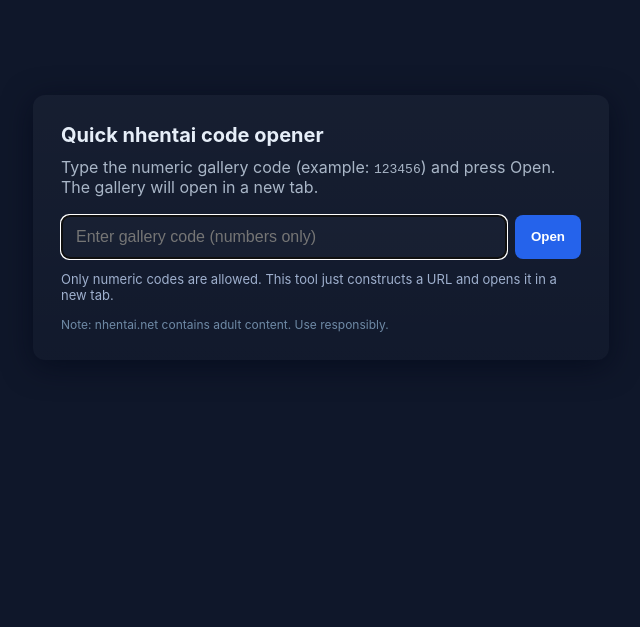
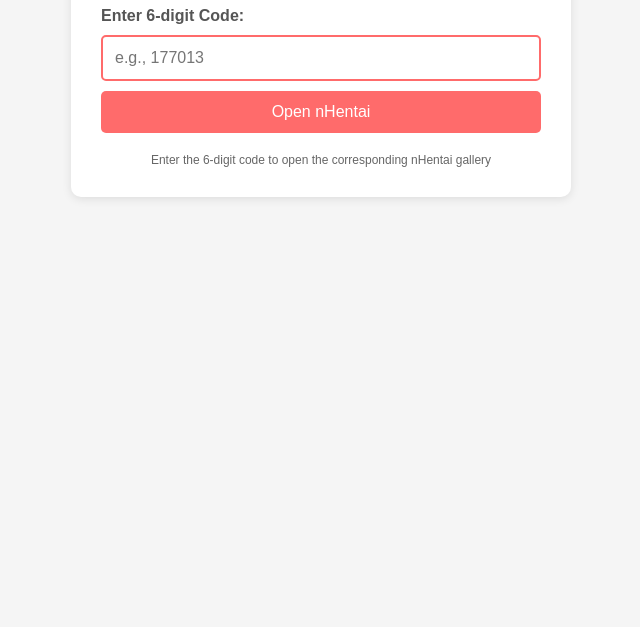
Before and after one commit to markhdd2007-ai/markhdd2007-ai.github.io, a plain HTML site: page index.html in a window 1280 px wide. Shown: the part 173-800 px from the top of the page, without its empty margins (319-959 px from the left). Drawn offline with Linux system fonts and the light colour scheme.

Commit message:
Update index.html

```diff
--- a/index.html
+++ b/index.html
@@ -1,69 +1,102 @@
-<!doctype html>
-
-<html lang="en">
+<!DOCTYPE html>
+<html>
 <head>
-  <meta charset="utf-8" />
-  <meta name="viewport" content="width=device-width,initial-scale=1" />
-  <title>nhentai - Quick Code Opener</title>
-  <style>
-    :root{font-family:Inter,system-ui,Arial,Helvetica,sans-serif}
-    body{display:flex;align-items:center;justify-content:center;min-height:100vh;margin:0;background:#0f172a;color:#e6eef8}
-    .card{width:100%;max-width:520px;padding:28px;border-radius:12px;background:linear-gradient(180deg,rgba(255,255,255,0.03),rgba(255,255,255,0.01));box-shadow:0 6px 30px rgba(2,6,23,0.6)}
-    h1{margin:0 0 10px;font-size:20px}
-    p{margin:0 0 18px;color:#a9b6c7}
-    .row{display:flex;gap:8px}
-    input[type="text"]{flex:1;padding:12px 14px;border-radius:8px;border:1px solid rgba(255,255,255,0.06);background:rgba(255,255,255,0.02);color:inherit;font-size:16px}
-    button{padding:12px 16px;border-radius:8px;border:0;background:#2563eb;color:white;font-weight:600;cursor:pointer}
-    .hint{margin-top:12px;color:#9fb0ce;font-size:13px}
-    .error{color:#ffb4b4;margin-top:10px}
-    footer{margin-top:14px;font-size:12px;color:#6f8aa6}
-  </style>
+    <title>nHentai URL Opener</title>
+    <style>
+        body {
+            font-family: Arial, sans-serif;
+            max-width: 500px;
+            margin: 50px auto;
+            padding: 20px;
+            background-color: #f5f5f5;
+        }
+        .container {
+            background: white;
+            padding: 30px;
+            border-radius: 10px;
+            box-shadow: 0 2px 10px rgba(0,0,0,0.1);
+        }
+        h1 {
+            color: #333;
+            text-align: center;
+        }
+        label {
+            font-weight: bold;
+            color: #555;
+        }
+        input {
+            width: 100%;
+            padding: 12px;
+            margin: 10px 0;
+            border: 2px solid #ddd;
+            border-radius: 5px;
+            font-size: 16px;
+            box-sizing: border-box;
+        }
+        input:focus {
+            border-color: #ff6b6b;
+            outline: none;
+        }
+        button {
+            background-color: #ff6b6b;
+            color: white;
+            padding: 12px 30px;
+            border: none;
+            border-radius: 5px;
+            cursor: pointer;
+            font-size: 16px;
+            width: 100%;
+            transition: background-color 0.3s;
+        }
+        button:hover {
+            background-color: #ff5252;
+        }
+        .note {
+            font-size: 12px;
+            color: #666;
+            margin-top: 20px;
+            text-align: center;
+        }
+    </style>
 </head>
 <body>
-  <main class="card">
-    <h1>Quick nhentai code opener</h1>
-    <p>Type the numeric gallery code (example: <code>123456</code>) and press Open. The gallery will open in a new tab.</p><div class="row">
-  <input id="codeInput" type="text" inputmode="numeric" pattern="[0-9]*" placeholder="Enter gallery code (numbers only)" autofocus />
-  <button id="openBtn">Open</button>
-</div>
+    <div class="container">
+        <h1>nHentai URL Generator</h1>
 
-<div class="hint">Only numeric codes are allowed. This tool just constructs a URL and opens it in a new tab.</div>
-<div id="msg" class="error" aria-live="polite"></div>
+        <label for="codeInput">Enter 6-digit Code:</label>
+        <input type="text" id="codeInput" placeholder="e.g., 177013" maxlength="6" onkeypress="handleKeyPress(event)">
 
-<footer>Note: nhentai.net contains adult content. Use responsibly.</footer>
+        <button onclick="openNHentai()">Open nHentai</button>
 
-  </main>  <script>
-    const input = document.getElementById('codeInput');
-    const btn = document.getElementById('openBtn');
-    const msg = document.getElementById('msg');
+        <div class="note">
+            Enter the 6-digit code to open the corresponding nHentai gallery
+        </div>
+    </div>
 
-    function clearMsg(){ msg.textContent = ''; }
+    <script>
+        function openNHentai() {
+            const baseURL = 'https://nhentai.net/g/';
+            const code = document.getElementById('codeInput').value.trim();
 
-    function openGallery(){
-      clearMsg();
-      const raw = input.value.trim();
-      if(!raw){ msg.textContent = 'Please enter a code.'; return; }
+            // Validate 6-digit number
+            if (code && /^\d{6}$/.test(code)) {
+                const finalURL = baseURL + code + '/';
+                window.open(finalURL, '_blank');
+            } else {
+                alert('Please enter a valid 6-digit code (numbers only).');
+            }
+        }
 
-      // Accept only digits (common for nhentai gallery codes)
-      const match = raw.match(/^\d+$/);
-      if(!match){ msg.textContent = 'Invalid code — only numbers are allowed.'; return; }
+        function handleKeyPress(event) {
+            if (event.key === 'Enter') {
+                openNHentai();
+            }
+        }
 
-      const code = match[0];
-      const url = `https://nhentai.net/g/${encodeURIComponent(code)}/`;
-
-      // Open in a new tab and disassociate for safety
-      const newWin = window.open(url, '_blank', 'noopener,noreferrer');
-      if(!newWin){ msg.textContent = 'Blocked popup. Please allow popups for this page.'; }
-      else newWin.opener = null;
-
-      // optionally clear the field
-      // input.value = '';
-    }
-
-    btn.addEventListener('click', openGallery);
-    input.addEventListener('keydown', (e)=>{ if(e.key === 'Enter') openGallery(); });
-
-    // small UX: remove error when typing
-    input.addEventListener('input', clearMsg);
-  </script></body>
+        // Auto-focus on input when page loads
+        window.onload = function() {
+            document.getElementById('codeInput').focus();
+        }
+    </script>
+</body>
 </html>
```
